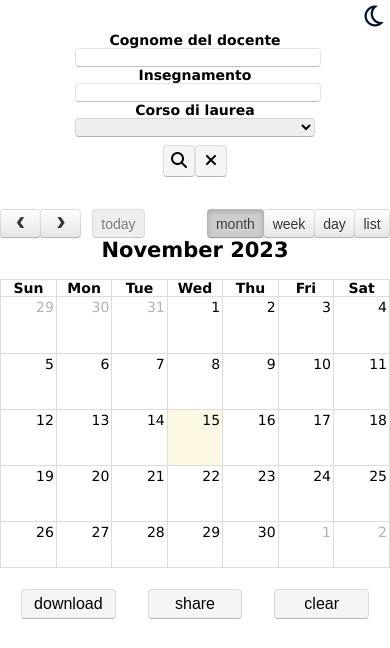
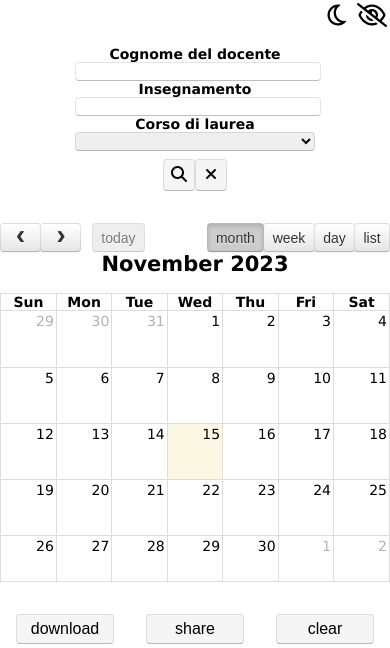
Before and after one commit to lorenzcat/calendar-esami-unipi, a plain HTML site: page src/index.html in a window 390 px wide. Shown: the top 648 px of the page. Drawn offline with Linux system fonts and the light colour scheme.

Commit message:
bugfix + improvements + show/hide inputs

```diff
--- a/src/css/style.css
+++ b/src/css/style.css
@@ -7,39 +7,48 @@ body {
 
 /* light-dark toggle */
 .checkbox-container {
-	position: relative;
+	display: flex;
+	justify-content: flex-end
 }
 
 .checkbox {
-	position: absolute;
-	top: 0;
-	right: 0;
 	font-size: 1.5rem;
 	cursor: pointer;
 	appearance: none;
+	font-family: "Font Awesome 5 Free";
 }
 
-.checkbox:before {
+.checkbox.dark {
+	color: #fff;
+}
+
+#dark-checkbox:before {
 	/* fa-moon */
 	content: "\f186";
-	font-family: "Font Awesome 5 Free";
-	color: #02162d;
 }
 
-.checkbox:checked:before {
+#dark-checkbox:checked:before {
 	/* fa-sun */
 	/* content: "\f185"; */
 	/* fa-lightbulb */
 	content: "\f0eb";
-	font-family: "Font Awesome 5 Free";
-	color: #ffeebf;
+	padding-right: .25rem;
+}
+
+#hide-checkbox:before {
+	/* fa-eye-slash */
+	content: "\f070";
+}
+
+#hide-checkbox:checked:before {
+	/* fa-eye */
+	content: "\f06e";
 	padding-right: .25rem;
 }
 
 /* header with the input fields */
 #searchbox {
-	padding-top: 2rem;
-	padding-bottom: 2rem;
+	padding: 1rem 0;
 	text-align: center
 }
 
@@ -159,9 +168,13 @@ td {
 	z-index: 10;
 }
 
+#calendar {
+	margin: 1rem auto;
+}
+
 /* bottom buttons */
 .actions {
-	padding: 5px;
+	margin: 1rem auto;
 	display: flex;
 	justify-content: center;
 }
--- a/src/index.html
+++ b/src/index.html
@@ -23,10 +23,11 @@
 
 <body>
 	<div class="checkbox-container">
-		<input type="checkbox" class="checkbox" id="checkbox">
+		<input type="checkbox" class="checkbox" id="dark-checkbox">
+		<input type="checkbox" class="checkbox" id="hide-checkbox">
 	</div>
 
-	<div id="searchbox">
+	<div id="searchbox" class="hideable">
 		<form id="form">
 			<div class="input-group" id="input-group">
 				<div class="input-outer">
@@ -65,13 +66,13 @@
 
 	<div id='calendar'></div>
 
-	<div class="actions">
+	<div class="actions hideable">
 		<button class="button" id="download">download</button>
 		<button class="button" id="share">share</button>
 		<button class="button" id="clear">clear</button>
 	</div>
 
-	<footer>
+	<footer class="hideable">
 		<p><a href="https://github.com/lorenzcat/calendar-esami-unipi" target="_blank">calendar-esami-unipi</a>
 			by <a href="https://github.com/lorenzcat" target="_blank"><i class="fa-brands fa-github"></i>/lorenzcat</a> :)</p>
 	</footer>
--- a/src/js/script.js
+++ b/src/js/script.js
@@ -9,14 +9,34 @@ $(() => {
 	Notiflix.Notify.init({ timeout: 2000, });
 	Notiflix.Loading.init({ svgColor: "#383838", backgroundColor: "rgba(255,255,255,0.9)", messageColor: "#383838", });
 
+	// override darkreader's 'color-scheme: dark' because it breaks the notion embed
+	$('html').attr('style', 'color-scheme: light !important');
 	DarkReader.setFetchMethod(window.fetch);
+	const DarkReaderTheme = {"darkSchemeBackgroundColor": "#191919"};
+
+	if (ObjDataStore.get("dark", false)) {
+		DarkReader.enable(DarkReaderTheme);
+		$("#dark-checkbox").prop("checked", true);
+		$(".checkbox").addClass("dark");
+	}
+
+	$("#dark-checkbox").change(() => { // dark light toggle
+		DarkReader.isEnabled() ? DarkReader.disable() : DarkReader.enable(DarkReaderTheme);
+		ObjDataStore.set("dark", DarkReader.isEnabled());
+		$(".checkbox").toggleClass("dark");
+	});
+
+	if (ObjDataStore.get("hide", false)) {
+		$(".hideable").hide();
+		$("#hide-checkbox").prop("checked", true);
+	}
+
+	$("#hide-checkbox").change(() => { // hide toggle
+		ObjDataStore.set("hide", $(".hideable").is(":visible"));
+		$(".hideable").toggle();
+	});
 
 	calendar = new PersistentSelfRedrawingCalendar();
-
-	// dark light toggle
-	$("#checkbox").change(() => {
-		DarkReader.isEnabled() ? DarkReader.disable() : DarkReader.enable();
-	});
 
 	// search button/enter
 	$("#form").submit(async (e) => {
@@ -122,8 +142,8 @@ const ObjDataStore = (function () {
 		},
 		'set': function (key, value) {
 			const obj = get_kv_obj();
-			obj[key] = value;
-			const hash = Object.entries(obj).map(([key, value]) => `${key}=${compress(JSON.stringify(value))}`).join('&');
+			obj[key] = compress(JSON.stringify(value));
+			const hash = Object.entries(obj).map(([key, value]) => `${key}=${value}`).join('&');
 			document.location.hash = hash;
 		}
 	};
@@ -279,8 +299,8 @@ const json_to_table_with_button = (json, onclick) => {
 	return table;
 }
 
-const CORS_PROXY = "https://esami-unipi-cors-proxy.e47930a2.workers.dev";
-const ESAMI_UNIPI = "esami.unipi.it/elencoappelli.php";
+const CORS_PROXY = "https://corsproxy.io/";
+const ESAMI_UNIPI = "https://esami.unipi.it/elencoappelli.php";
 /**
  * Fetches the exams from the esami.unipi.it website and returns them as an array of objects.
  * @param {String} d - The name of the teacher (*d*ocente).
@@ -290,7 +310,7 @@ const ESAMI_UNIPI = "esami.unipi.it/elencoappelli.php";
  */
 async function fetch_exams(d, i, c) {
 	const e = encodeURIComponent;
-	const url = `${CORS_PROXY}/${ESAMI_UNIPI}?from=sappelli&docente=${e(d)}&insegnamento=${e(i)}&cds=${e(c)}&cerca=`;
+	const url = `${CORS_PROXY}?${ESAMI_UNIPI}?from=sappelli&docente=${e(d)}&insegnamento=${e(i)}&cds=${e(c)}&cerca=`;
 
 	let text;
 	try {
```
Also changed, not shown: 1 other file.
